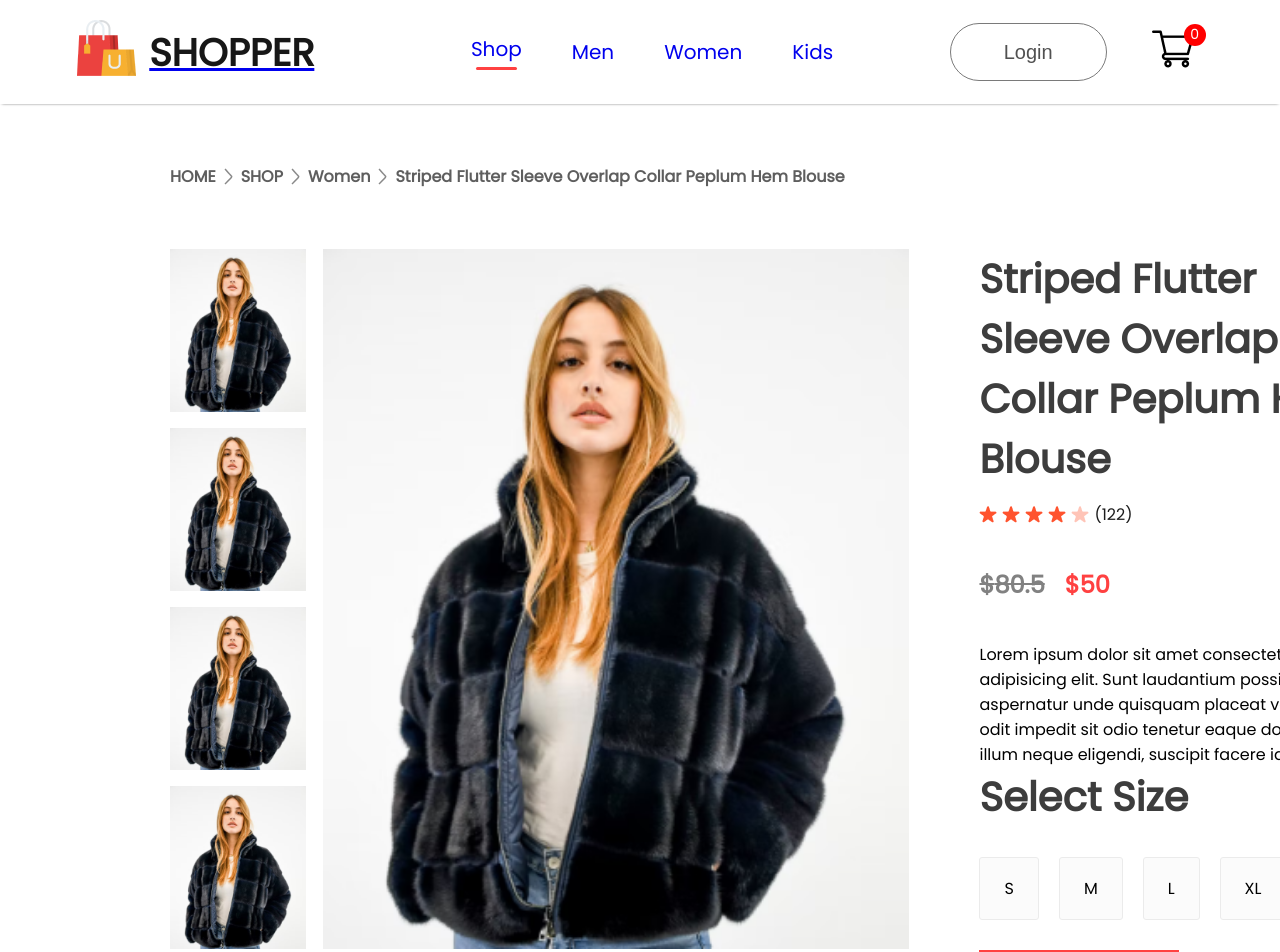
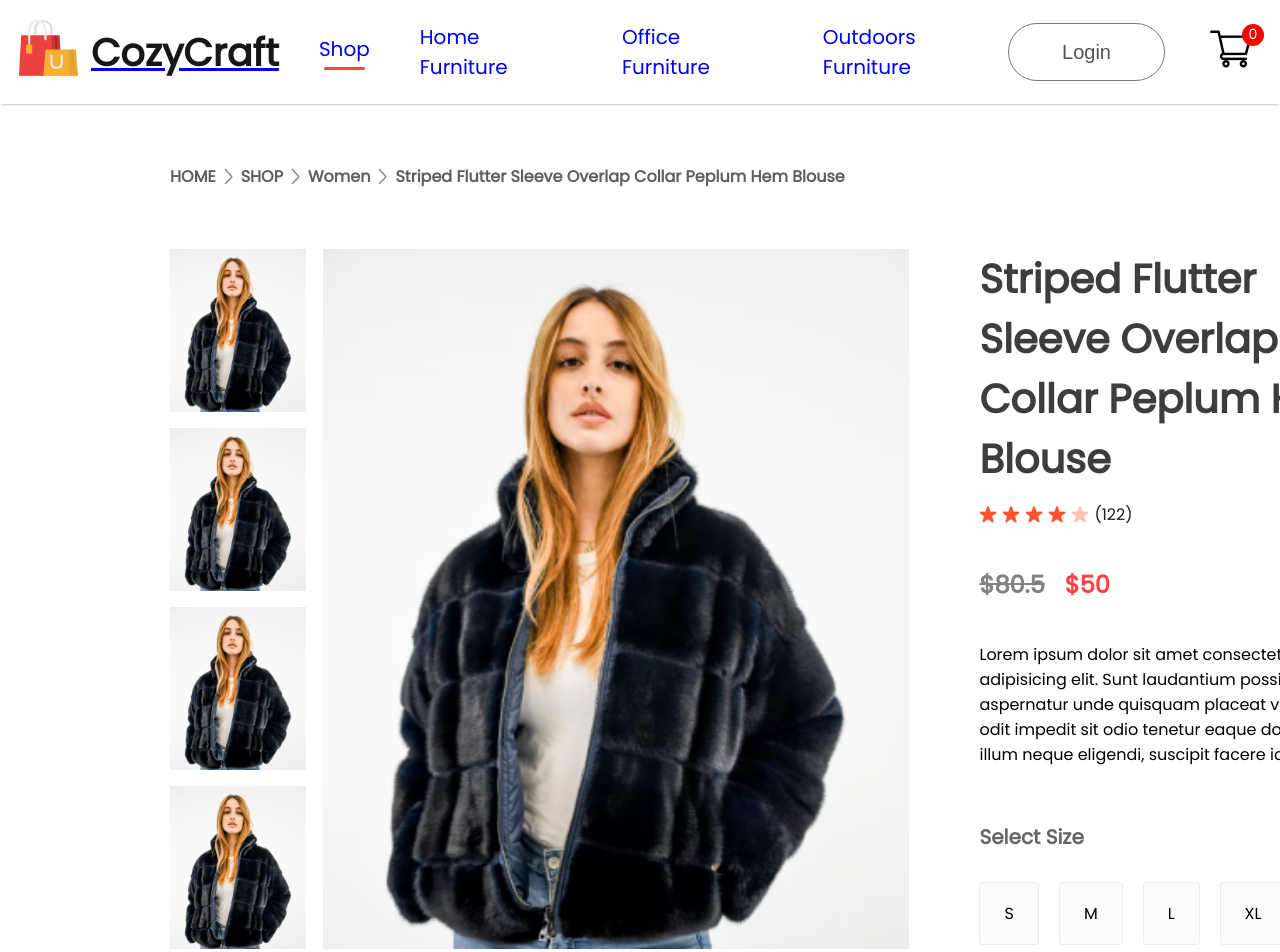
Before and after one commit to Eros11on/ecommerce, a React (Create React App) app: page /product/1 in a window 1280 px wide. Shown: the top 952 px of the page. Built offline with nearby package versions, Linux system fonts and the light colour scheme.

Commit message:
first modification

```diff
--- a/src/App.js
+++ b/src/App.js
@@ -20,9 +20,9 @@ function App() {
       <Navbar/>
       <Routes>
         <Route exact path='/' element={<Shop/>} />
-        <Route path='/mens' element={<ShopCategory banner={men_banner} category="men"/>} />
-        <Route path='/womens' element={<ShopCategory banner={women_banner} category="women"/>} />
-        <Route path='/kids' element={<ShopCategory banner={kids_banner} category="kid"/>} />
+        <Route path='/Home Furniture' element={<ShopCategory banner={men_banner} category="men"/>} />
+        <Route path='/Office Furniture' element={<ShopCategory banner={women_banner} category="women"/>} />
+        <Route path='/Outdoors Furniture' element={<ShopCategory banner={kids_banner} category="kid"/>} />
         <Route path='product' element={<Product />}>
           <Route path=':productId' element={<Product/>} />
         </Route>
--- a/src/Components/Footer/Footer.jsx
+++ b/src/Components/Footer/Footer.jsx
@@ -10,7 +10,7 @@ const Footer = () => {
         <div className='footer'>
             <div className="footer-logo">
                 <img src={footer_logo} alt="" />
-                <p>SHOPPER</p>
+                <p>CozyCraft</p>
             </div>
             <ul className='footer-links'>
                 <li>Company</li>
--- a/src/Components/Navbar/Navbar.jsx
+++ b/src/Components/Navbar/Navbar.jsx
@@ -14,13 +14,13 @@ const Navbar = () => {
         <div className='navbar'>
             <div className='nav-logo'>
                 <Link to={"/"}><img src={logo} alt="" /></Link>
-                <Link to={"/"}><p>SHOPPER</p></Link>
+                <Link to={"/"}><p>CozyCraft</p></Link>
             </div>
             <ul className='nav-menu'>
                 <li onClick={() => {setMenu("Shop")}}><Link style={{textDecoration:"none"}} to='/'>Shop</Link>{menu==="Shop"?<hr/>:<></>}</li>
-                <li onClick={() => {setMenu("Men")}}><Link style={{textDecoration:"none"}} to='/mens'>Men</Link>{menu==="Men"?<hr/>:<></>}</li>
-                <li onClick={() => {setMenu("Women")}}><Link style={{textDecoration:"none"}} to='/womens'>Women</Link>{menu==="Women"?<hr/>:<></>}</li>
-                <li onClick={() => {setMenu("Kids")}}><Link style={{textDecoration:"none"}} to='/kids'>Kids</Link>{menu==="Kids"?<hr/>:<></>}</li>
+                <li onClick={() => {setMenu("Home Furniture")}}><Link style={{textDecoration:"none"}} to='/Home Furniture'>Home Furniture</Link>{menu==="Home Furniture"?<hr/>:<></>}</li>
+                <li onClick={() => {setMenu("Office Furniture")}}><Link style={{textDecoration:"none"}} to='/Office Furniture'>Office Furniture</Link>{menu==="Office Furniture"?<hr/>:<></>}</li>
+                <li onClick={() => {setMenu("Outdoors Furniture")}}><Link style={{textDecoration:"none"}} to='/Outdoors Furniture'>Outdoors Furniture</Link>{menu==="Outdoors Furniture"?<hr/>:<></>}</li>
             </ul>
             <div className='nav-login-cart'>
                 <Link to="/login"><button>Login</button></Link>
--- a/src/Components/Poplular/Popular.jsx
+++ b/src/Components/Poplular/Popular.jsx
@@ -6,7 +6,7 @@ import Item from '../Item/Item';
 const Popular = () => {
     return (
         <div className='popular'>
-            <h1>POPULAR IN WOMEN</h1>
+            <h1>POPULAR IN HOME FURNITURE</h1>
             <hr />
             <div className="popular-item">
                 {data_product.map((item,i) => {
--- a/src/Components/ProductDisplay/ProductDisplay.css
+++ b/src/Components/ProductDisplay/ProductDisplay.css
@@ -83,6 +83,10 @@
     cursor: pointer;
 }
 
+.productdisplay-right-sizes .selected {
+    border-color: #007bff; /* Change the border color to your preferred highlight color */
+}
+
 .productdisplay-right button {
     padding: 20px 40px;
     width: 200px;
--- a/src/Components/ProductDisplay/ProductDisplay.jsx
+++ b/src/Components/ProductDisplay/ProductDisplay.jsx
@@ -1,4 +1,4 @@
-import React, { useContext } from 'react';
+import React, { useState, useContext } from 'react';
 import './ProductDisplay.css'
 import start_icon from "../Assets/star_icon.png"
 import start_dull_icon from "../Assets/star_dull_icon.png"
@@ -7,6 +7,7 @@ import { ShopContext } from '../../Context/ShopContext';
 const ProductDisplay = (props) => {
     const { product } = props
     const {addToCart} = useContext(ShopContext)
+    const [selectedSize, setSelectedSize] = useState(null)
     return (
         <div className='productdisplay'>
             <div className="productdisplay-left">
@@ -37,16 +38,28 @@ const ProductDisplay = (props) => {
                 <div className="productdisplay-right-description">
                     Lorem ipsum dolor sit amet consectetur adipisicing elit. Sunt laudantium possimus aspernatur unde quisquam placeat voluptatum odit impedit sit odio tenetur eaque dolorem alias illum neque eligendi, suscipit facere id!
                 </div>
-                <div className="productdispay-right-size">
+                <div>
+                    <div className="productdisplay-right-size">
                     <h1>Select Size</h1>
                     <div className="productdisplay-right-sizes">
-                        <div>S</div>
-                        <div>M</div>
-                        <div>L</div>
-                        <div>XL</div>
-                        <div>XXL</div>
+                        <div className={`size-option ${selectedSize === 'S' ? 'selected' : ''}`} onClick={() => setSelectedSize('S')}>
+                            S
+                        </div>
+                        <div className={`size-option ${selectedSize === 'M' ? 'selected' : ''}`} onClick={() => setSelectedSize('M')}>
+                            M
+                        </div>
+                        <div className={`size-option ${selectedSize === 'L' ? 'selected' : ''}`} onClick={() => setSelectedSize('L')}>
+                            L
+                        </div>
+                        <div className={`size-option ${selectedSize === 'XL' ? 'selected' : ''}`} onClick={() => setSelectedSize('XL')}>
+                            XL
+                        </div>
+                        <div className={`size-option ${selectedSize === 'XXL' ? 'selected' : ''}`} onClick={() => setSelectedSize('XXL')}>
+                            XXL
+                        </div>
                     </div>
                 </div>
+            </div>
                 <button onClick={() => {addToCart(product.id)}}>ADD TO CART</button>
                 <p className='productdisplay-right-category'><span>Category :</span>Women , T-Shirt, Crop Top</p>
                 <p className='productdisplay-right-category'><span>Tags :</span>Modern , Latest</p>
```
Also changed, not shown: src/setupTests.js (deleted, +0 -5 lines).
